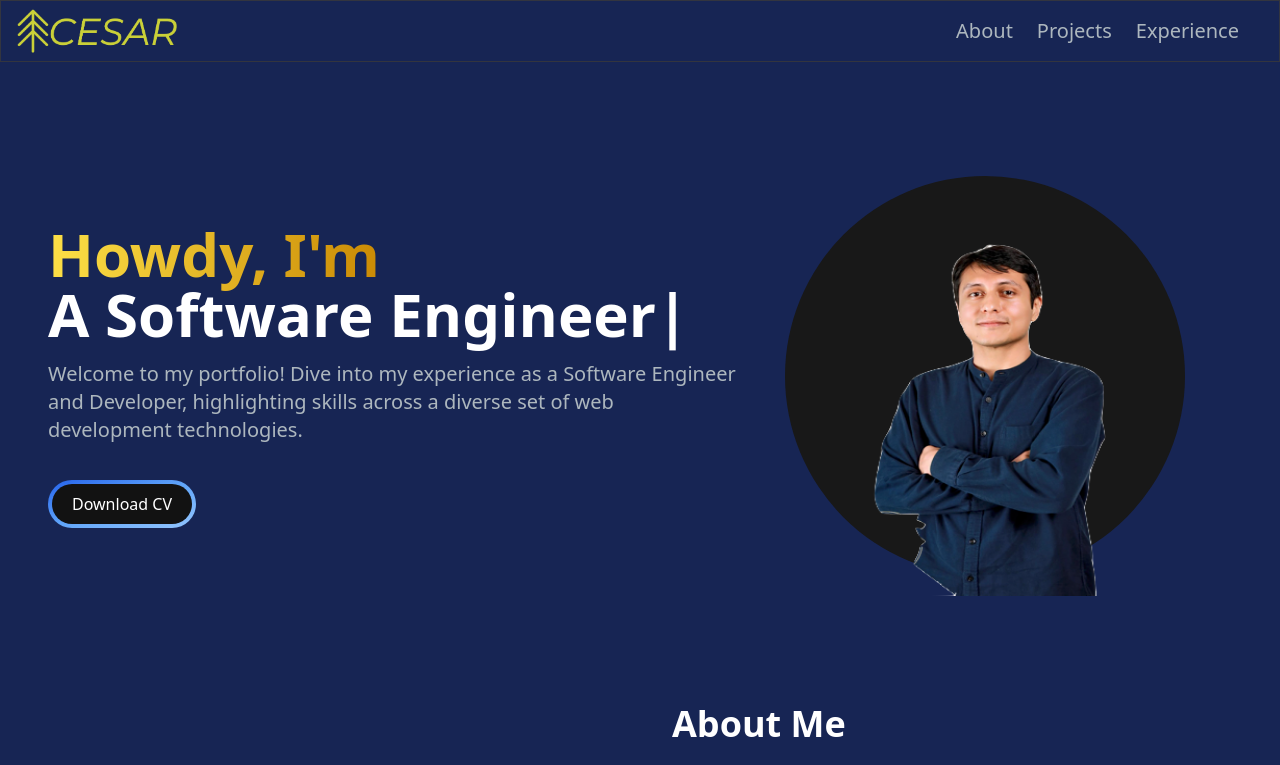
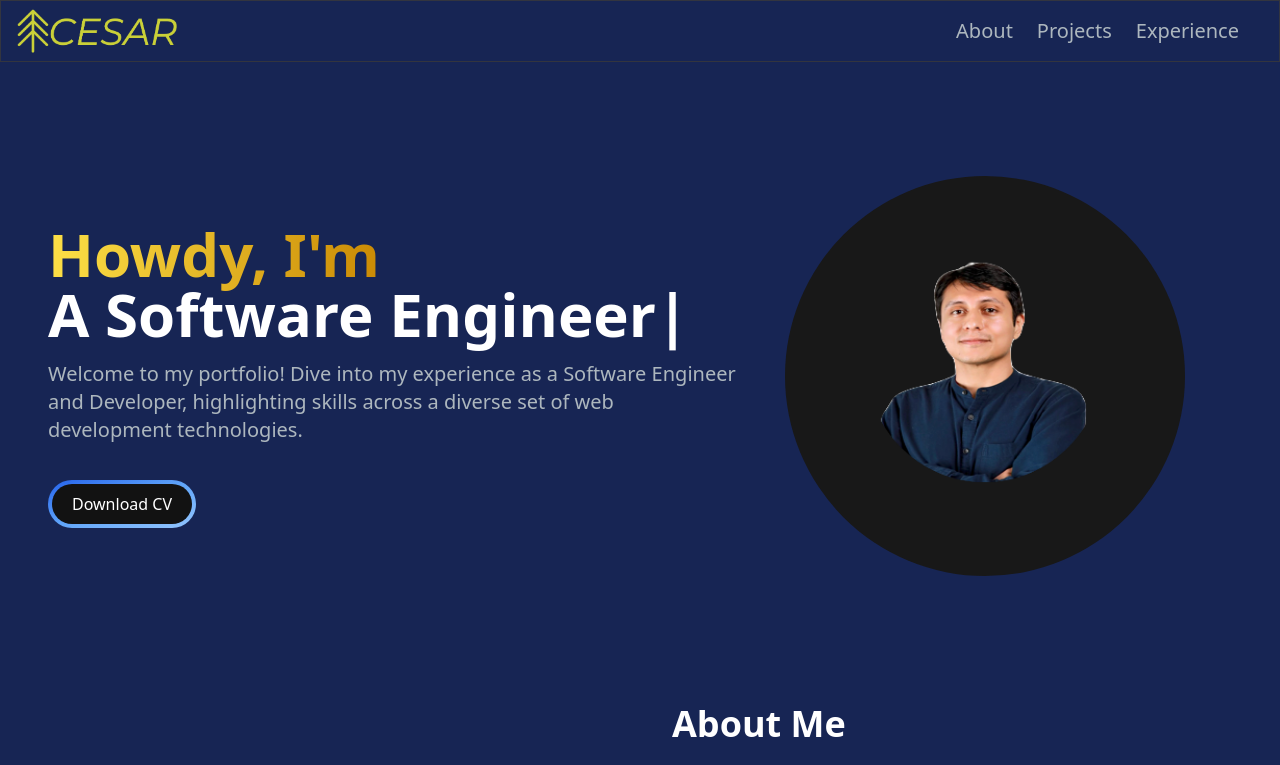
Before and after one commit to wowgr8/personal-portfolio, a React (Create React App) app: page / in a window 1280 px wide. Shown: the top 765 px of the page. Built offline with nearby package versions, Linux system fonts and the light colour scheme.

Commit message:
add cropped headshot import

```diff
--- a/src/pages/Home.js
+++ b/src/pages/Home.js
@@ -4,6 +4,7 @@ import { TypeAnimation } from "react-type-animation";
 import { motion } from "framer-motion";
 import ProfilePic from "../assets/img/portfoliopic.png"
 import ProfilePic2 from "../assets/img/siliconevalleyone.png"
+import ProfilePic2Cropped from "../assets/img/siliconevalleyoneCropped.png"
 import ResumeUrl from "../assets/pdf/CesarLopez-SoftwareEngineer-Resume.pdf"
 
 function Home() {
@@ -64,7 +65,7 @@ function Home() {
         >
           <div className="rounded-full bg-[#181818] w-[250px] h-[250px] lg:w-[400px] lg:h-[400px] relative">
             <img
-              src={ProfilePic2}
+              src={ProfilePic2Cropped}
               alt="hero-image"
               className="absolute transform -translate-x-1/2 -translate-y-1/2  sm:top-1/2 left-1/2 lg:top-[55%] lg:w-[300px] lg:h-[400px] w-[200px] h-[260px] top-[55%]"
             />
```
